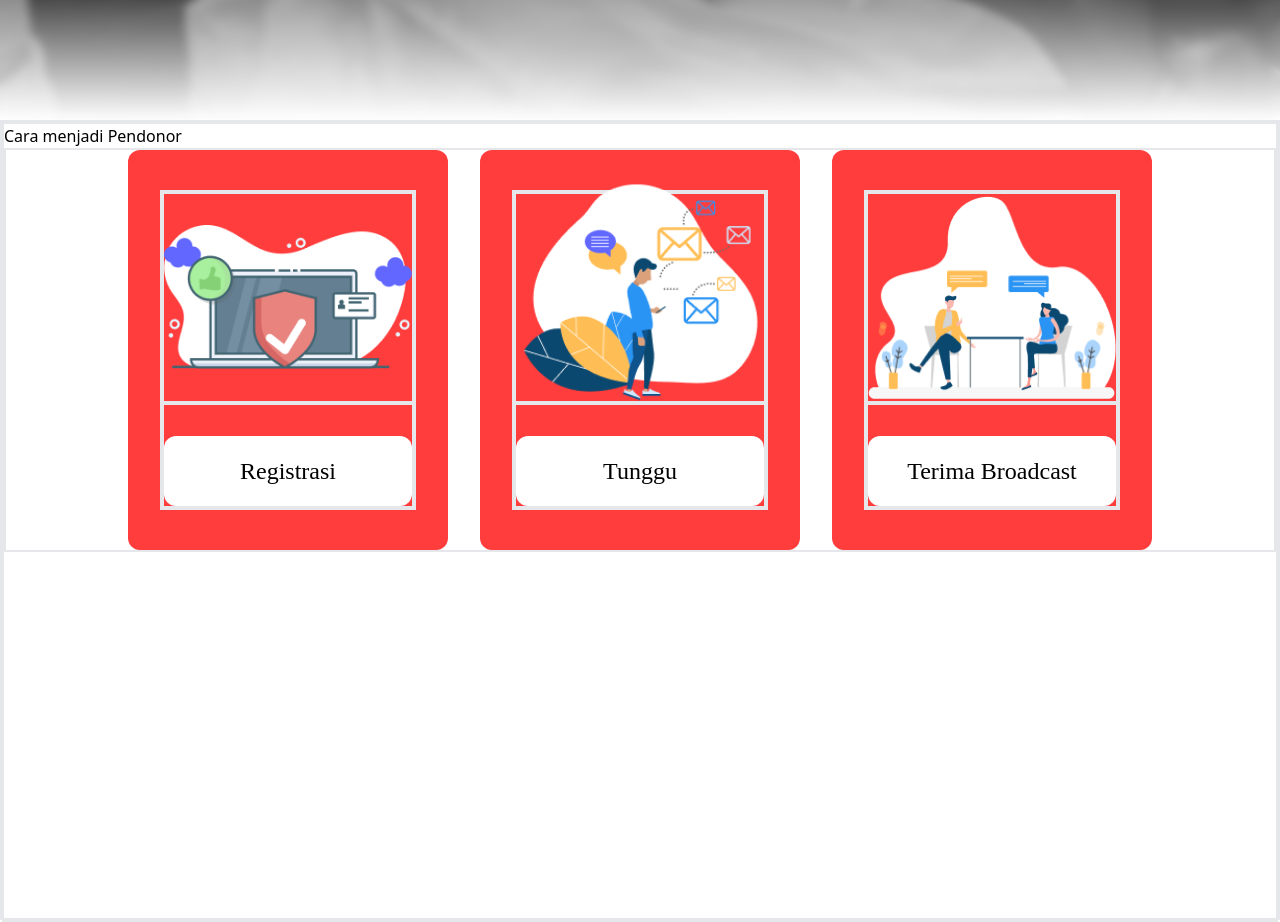
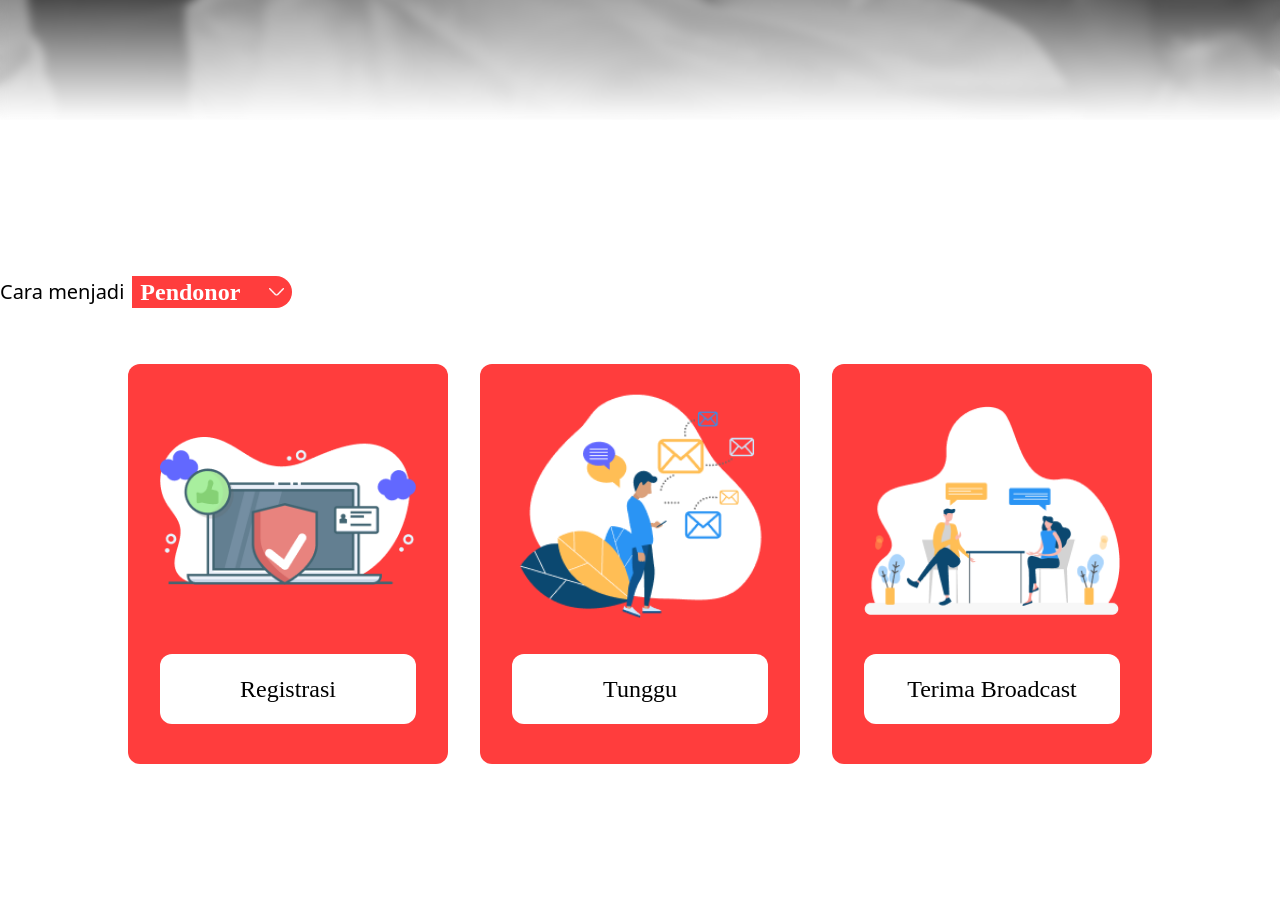
Before and after one commit to abdisavia/DonorDarahFrontEnd, a Next.js app in the folder my-app/: page / in a window 1280 px wide. Shown: the part 680-1602 px from the top of the page. Built offline with nearby package versions, Linux system fonts and the light colour scheme; a web font is replaced by a local one.

Commit message:
Update Dropdown on Section Tutrial Singkat

```diff
--- a/my-app/src/app/components/card.js
+++ b/my-app/src/app/components/card.js
@@ -4,11 +4,11 @@ export default function Card(props){
     return(
         <>
         <div className="w-[20rem] h-[25rem] px-[2rem] py-[2rem] rounded-xl bg-red flex justify-center items-center">
-            <div className="grid grid-rows-3 border-2 h-[20rem] w-[20rem]">
-                <div className="border-2 row-span-2 flex items-center">
+            <div className="grid grid-rows-3 h-[20rem] w-[20rem]">
+                <div className=" row-span-2 flex items-center">
                     <Image src={props.path} alt={props.alt} width={600} height={15} />
                 </div>
-                <div className="relative border-2">
+                <div className="relative">
                     <h1 className="w-full text-center flex justify-center items-center absolute bottom-0 font-Title rounded-xl bg-white h-[70px] my-auto text-2xl">{props.alt}</h1>
                 </div>
             </div>
--- a/my-app/src/app/components/dropdown.js
+++ b/my-app/src/app/components/dropdown.js
@@ -1,19 +1,27 @@
-import useState from "react";
+"use client";
+import React,{useState} from "react";
+import Image from "next/image";
 export default function Dropdown(props){
-    const[selection, setSelection] = useState(props.selection[0])
+    const[selection, setSelection] = useState(props.selection[0]);
     const[isActive,setIsActive] = useState(false);
     return(
         <>
-        <div className="dropdown">
-            <button className="dropdown-btn" onclick={e => {
-                setIsActive(!isActive);
-                setSelection(selection);
-            }}>
-                {selection}
+            <div className="font-Subtitle relative">
+                <button className="text-2xl w-40 font-bold text-left px-2 rounded-r-full bg-red text-white flex justify-between items-center" onClick={e => {
+                    setIsActive(!isActive);
+                    setSelection(selection);
+                }}>
+                    {selection}
+                    <Image src="/img/iconArrowDown.png" width={15} height={15}/>
+                </button>
+            {isActive && <div className="w-40 border-2 mt-1 rounded-xl absolute bg-white">
+                {
+                props.selection.map(selection => <button className="block w-full h-full text-left px-2 py-2" onClick={e => { setSelection(selection); setIsActive(false)}}>{selection}</button>)
+                }
+            </div>}
+            </div>
 
-            </button>
 
-        </div>
         </>
     )
 }
--- a/my-app/src/app/components/navbar.js
+++ b/my-app/src/app/components/navbar.js
@@ -1,6 +1,6 @@
 export default function Navbar(props){
     return(
-        <nav className="fixed w-[100%] z-50">
+        <nav className="absolute top-0 w-[100%] z-50">
             <div className="container mx-auto flex py-5 items-center  justify-between">
                 <div id="brand">
                     <a href="/" className="text-red text-3xl font-black font-Title">Dondar</a>
--- a/my-app/src/app/page.js
+++ b/my-app/src/app/page.js
@@ -1,11 +1,12 @@
 import  Navbar  from "./components/navbar";
 import Card from "./components/card";
+import Dropdown from "./components/dropdown";
 
 export default function Home() {
   return (
     <main>
+      <section className="bg-hero-bg bg-no-repeat bg-cover">
       <Navbar itemsColor="text-white"/>
-      <section className="bg-hero-bg bg-no-repeat bg-cover">
         <div className="w-full h-screen overflow-hidden relative z-20 backdrop-blur-sm">
           <div className="container mx-auto w-full h-full flex justify-end items-center">
             <span>
@@ -17,11 +18,14 @@ export default function Home() {
           <div className="w-full h-full absolute top-0 bg-gradient-to-b to-white from-transparent from-80% z-10 to-100%"></div>
       </section>
 
-      <section className="w-full h-screen border-2">
-        <div className="container mx-auto border-2 h-screen ">
-          <label htmlFor="">Cara menjadi </label>
-          <input type="select" value={"Pendonor"}/>
-          <div className="flex flex-row justify-center border-2 gap-8 items-center">
+      <section className="w-full h-screen flex items-center">
+        <div className="container mx-auto my-auto">
+          <div className="flex items-center mb-14">
+            <h1 className="pe-2 text-xl">Cara menjadi</h1>
+            <Dropdown selection={["Pendonor", "Akseptor"]}/>
+          </div>
+
+          <div className="flex flex-row justify-center gap-8 items-center">
             <Card path="/img/Asset 18.png" alt="Registrasi"/>
             <Card path="/img/email.png" alt="Tunggu"/>
             <Card path="/img/Frame3.png" alt="Terima Broadcast"/>
```
Also changed, not shown: my-app/public/img/iconArrowDown.png (added).
